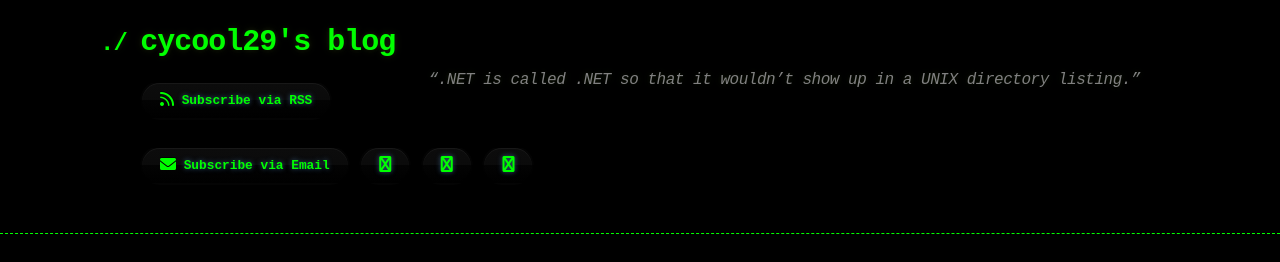
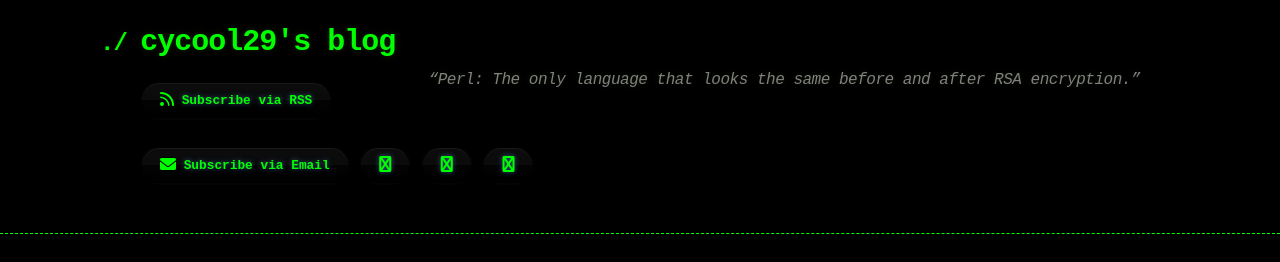
Before and after one commit to cycool29/cycool29.github.io, a Jekyll site: the page built from index.md, in a window 1280 px wide and 900 px high. Shown: the top 262 px of the window. Built offline with Jekyll 4.4.1, drawn with Linux system fonts in a browser that asks for light colours; a style sheet for code colours, icons or effects is not loaded.

Commit message:
Update quotes

```diff
--- a/_config.yml
+++ b/_config.yml
@@ -1,5 +1,5 @@
 title: cycool29's blog
-description: "“.NET is called .NET so that it wouldn’t show up in a UNIX directory listing.” "
+description: "“Perl: The only language that looks the same before and after RSA encryption.” "
 bio: A high school student. Intermediate in Python, Git, Bash. Learning JavaScript. He/Him. "
 author: cycool29
 url: https://cycool29.github.io
```
